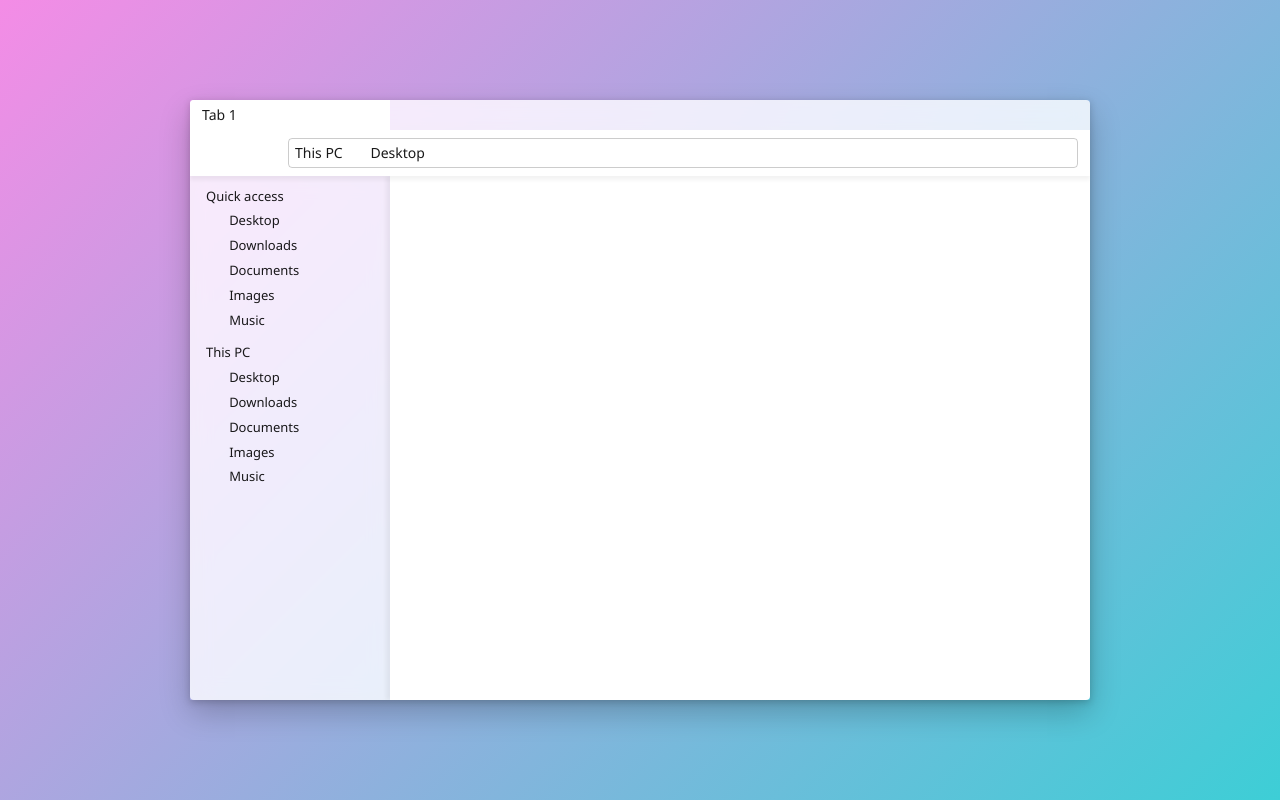
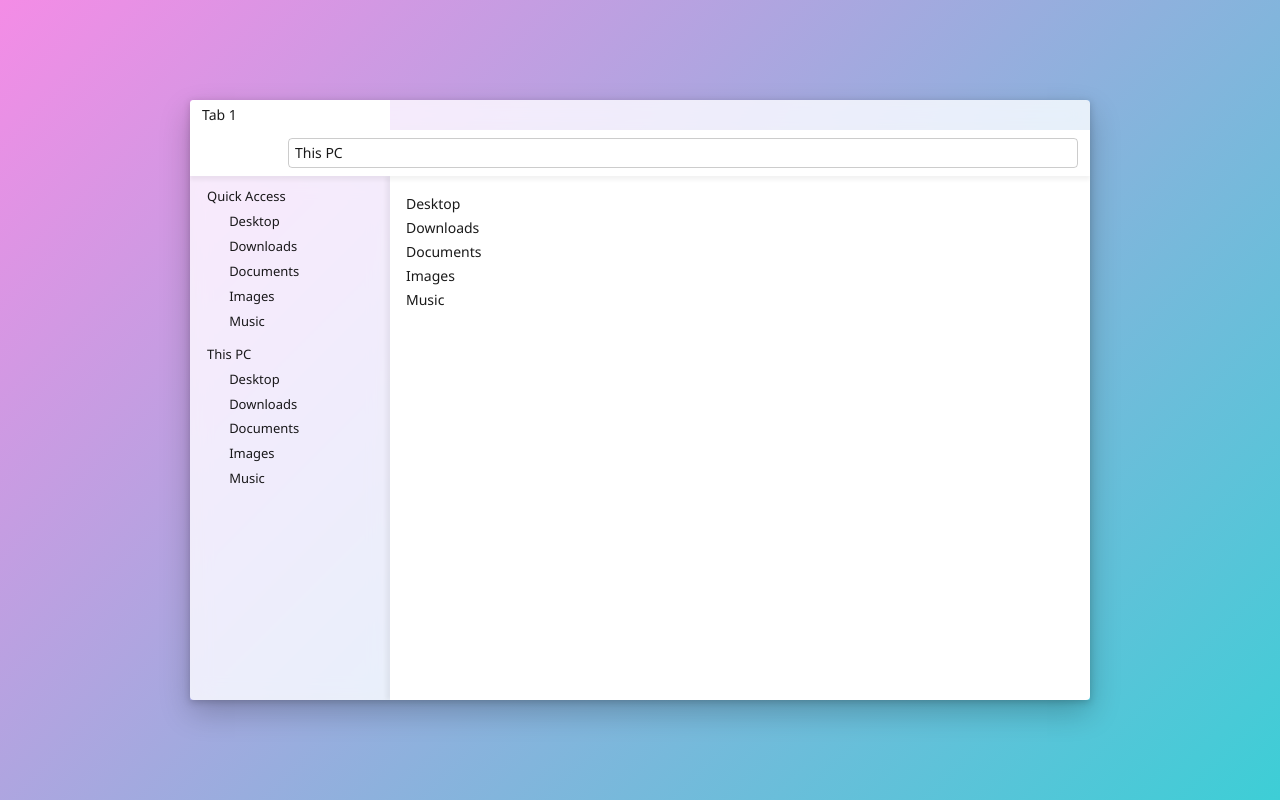
Before and after one commit to vdbongard/explorer, a React (Create React App) app: page / in a window 1280 px wide. Built offline with nearby package versions, Linux system fonts and the light colour scheme.

Commit message:
File path interactions part 2

```diff
--- a/src/App.tsx
+++ b/src/App.tsx
@@ -2,9 +2,11 @@ import React, { Dispatch, FC, ReactElement, useReducer } from 'react';
 import './styles/_reboot.scss';
 import './App.scss';
 import Explorer from './components/Explorer/Explorer';
+import { fileSystem } from './dummy-data';
 
 export interface State {
   path: string;
+  nodes?: Node[];
 }
 
 export interface Action {
@@ -12,16 +14,40 @@ export interface Action {
   path: string;
 }
 
+export interface Node {
+  type: 'folder' | 'file';
+  name: string;
+  nodes?: Node[];
+}
+
 const initialState = {
-  path: 'This PC\\Desktop',
+  path: 'This PC',
+  nodes: fileSystem[0].nodes,
 };
 
 const reducer = (state: State, action: Action): State => {
   switch (action.type) {
     case 'changePath':
+      const folder = action.path.split('\\').filter((f): boolean => !!f);
+
+      let currentNodes: Node[] | undefined = fileSystem;
+
+      for (let i = 0; i < folder.length; i++) {
+        const foundNode: Node | undefined = currentNodes.find(
+          (node: Node): boolean => node.name === folder[i]
+        );
+
+        if (!foundNode) {
+          return { ...state };
+        }
+
+        currentNodes = foundNode.nodes || [];
+      }
+
       return {
         ...state,
-        path: action.path,
+        path: folder.join('\\'),
+        nodes: currentNodes,
       };
 
     default:
@@ -31,7 +57,7 @@ const reducer = (state: State, action: Action): State => {
 
 export const FileSystemContext = React.createContext<[State, Dispatch<Action>]>([
   initialState,
-  (action: Action): void => {},
+  (): void => {},
 ]);
 
 const App: FC = (): ReactElement => {
--- a/src/components/Content/Content.scss
+++ b/src/components/Content/Content.scss
@@ -5,4 +5,20 @@
   border-bottom-right-radius: $border-radius;
   box-shadow: -4px 0 4px rgba(0, 0, 0, 0.05);
   z-index: 1;
+  padding-top: 16px;
+  user-select: none;
+
+  .node {
+    @extend .clickable-dark;
+    cursor: default;
+    padding: 4px 16px;
+    font-size: 14px;
+  }
+
+  .folder {
+  }
+
+  .file {
+    font-style: italic;
+  }
 }
--- a/src/components/Content/Content.tsx
+++ b/src/components/Content/Content.tsx
@@ -1,8 +1,29 @@
-import React, { FC, ReactElement } from 'react';
+import React, { FC, ReactElement, ReactNode, useContext } from 'react';
 import './Content.scss';
+import { FileSystemContext } from '../../App';
+import { Node } from '../../App';
 
 const Content: FC = (): ReactElement => {
-  return <div className="Content"></div>;
+  const [{ path, nodes }, dispatch] = useContext(FileSystemContext);
+
+  const onClick = (node: Node): void => {
+    if (node.type === 'folder') {
+      dispatch({ type: 'changePath', path: `${path}\\${node.name}` });
+    }
+  };
+
+  return (
+    <div className="Content">
+      {nodes &&
+        nodes.map(
+          (node, index): ReactNode => (
+            <div className={`node ${node.type}`} onClick={() => onClick(node)} key={index}>
+              {node.name}
+            </div>
+          )
+        )}
+    </div>
+  );
 };
 
 export default Content;
--- a/src/components/HeaderBar/HeaderBar.tsx
+++ b/src/components/HeaderBar/HeaderBar.tsx
@@ -28,6 +28,9 @@ const HeaderBar: FC = (): ReactElement => {
     const newPath = lastIndex >= 0 ? path.slice(0, lastIndex) : path;
     dispatch({ type: 'changePath', path: newPath });
   };
+  const onClickFolder = (path: string): void => {
+    dispatch({ type: 'changePath', path });
+  };
   const onBlur = (e: FocusEvent<HTMLInputElement>): void => {
     if (e.target.value) {
       dispatch({ type: 'changePath', path: e.target.value });
@@ -51,7 +54,12 @@ const HeaderBar: FC = (): ReactElement => {
       (folder, index, array): ReactNode => {
         return (
           <React.Fragment key={index}>
-            <div className="folder">{folder}</div>
+            <div
+              className="folder"
+              onClick={(): void => onClickFolder(array.slice(0, index + 1).join('\\'))}
+            >
+              {folder}
+            </div>
             {index !== array.length - 1 && <div className="arrow"></div>}
           </React.Fragment>
         );
--- a/src/components/Sidebar/Sidebar.scss
+++ b/src/components/Sidebar/Sidebar.scss
@@ -11,11 +11,4 @@
   .group {
     margin-bottom: 8px;
   }
-
-  .group-heading {
-    display: flex;
-    align-items: center;
-    padding: 0 16px;
-    height: 24px;
-  }
 }
--- a/src/components/Sidebar/Sidebar.tsx
+++ b/src/components/Sidebar/Sidebar.tsx
@@ -41,14 +41,8 @@ const Sidebar: FC = (): ReactElement => {
 
   return (
     <div className="Sidebar">
-      <div className="group">
-        <div className="group-heading">Quick access</div>
-        {quickAccessList}
-      </div>
-      <div className="group">
-        <div className="group-heading">This PC</div>
-        {thisPCList}
-      </div>
+      <div className="group">{quickAccessList}</div>
+      <div className="group">{thisPCList}</div>
     </div>
   );
 };
--- a/src/components/SidebarElement/SidebarElement.scss
+++ b/src/components/SidebarElement/SidebarElement.scss
@@ -6,6 +6,10 @@
   padding: 4px 20px;
   cursor: pointer;
   border: 1px solid transparent;
+
+  &:first-child {
+    padding-left: 16px;
+  }
 
   &:hover {
     background-color: $color-blue-light;
--- a/src/components/SidebarElement/SidebarElement.tsx
+++ b/src/components/SidebarElement/SidebarElement.tsx
@@ -4,7 +4,7 @@ import { FileSystemContext } from '../../App';
 
 interface Props {
   name: string;
-  icon: string;
+  icon?: string;
   selected: boolean;
   index: number;
   onClick: (index: number) => void;
@@ -17,13 +17,13 @@ const SidebarElement: FC<Props> = ({ icon, name, selected, index, onClick }): Re
   if (selected) className += ' selected';
 
   const handleClick = (): void => {
-    dispatch({ type: 'changePath', path: `This PC\\${name}` });
+    dispatch({ type: 'changePath', path: index === 0 ? 'This PC' : `This PC\\${name}` });
     onClick(index);
   };
 
   return (
     <div className={className} onClick={handleClick}>
-      <div className="icon">{icon}</div>
+      {icon && <div className="icon">{icon}</div>}
       <div className="name">{name}</div>
     </div>
   );
--- a/src/dummy-data.ts
+++ b/src/dummy-data.ts
@@ -1,4 +1,9 @@
+import { Node } from './App';
+
 export const quickAccessFolder = [
+  {
+    name: 'Quick Access',
+  },
   {
     name: 'Desktop',
     icon: '',
@@ -23,6 +28,9 @@ export const quickAccessFolder = [
 
 export const thisPCFolder = [
   {
+    name: 'This PC',
+  },
+  {
     name: 'Desktop',
     icon: '',
   },
@@ -44,16 +52,32 @@ export const thisPCFolder = [
   },
 ];
 
-export const fileSystem = [
+export const fileSystem: Node[] = [
   {
+    name: 'This PC',
     type: 'folder',
-    name: 'Desktop',
-    children: [{ type: 'folder', name: 'Test' }, { type: 'file', name: 'background.jpg' }],
+    nodes: [
+      {
+        type: 'folder',
+        name: 'Desktop',
+        nodes: [{ type: 'folder', name: 'Games' }, { type: 'file', name: 'background.jpg' }],
+      },
+      {
+        type: 'folder',
+        name: 'Downloads',
+        nodes: [
+          {
+            type: 'folder',
+            name: 'Pdfs',
+            nodes: [{ type: 'file', name: '1.pdf' }, { type: 'file', name: '2.pdf' }],
+          },
+          { type: 'file', name: 'logo.png' },
+          { type: 'file', name: 'sunset.png' },
+        ],
+      },
+      { type: 'folder', name: 'Documents' },
+      { type: 'folder', name: 'Images' },
+      { type: 'folder', name: 'Music' },
+    ],
   },
-  { type: 'folder', name: 'Downloads' },
-  { type: 'folder', name: 'Documents' },
-  { type: 'folder', name: 'Images' },
-  { type: 'folder', name: 'Desktop' },
-  { type: 'folder', name: 'Music' },
-  { type: 'file', name: 'image.jpg' },
 ];
```
